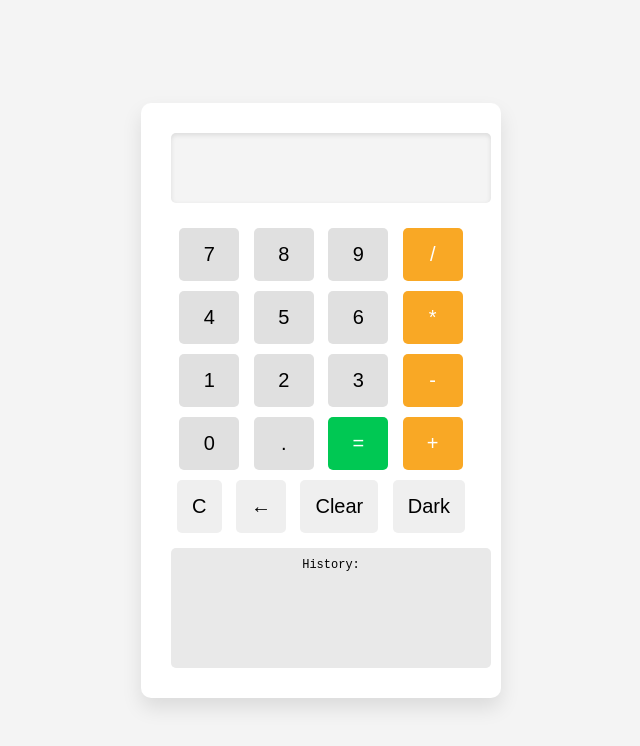
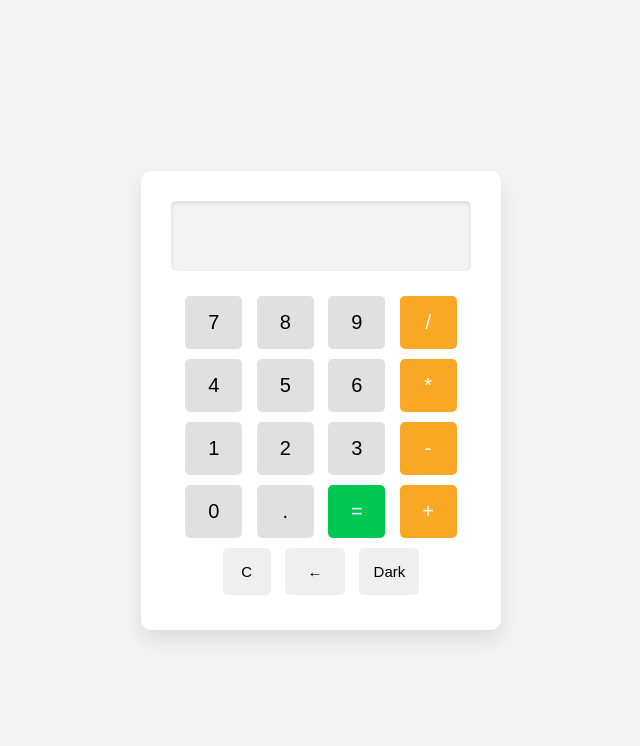
Before and after one commit to sanjaybhowmick/calculator, a plain HTML site: page index.html in a window 1280 px wide. Shown: the whole page, without its empty margins (319-959 px from the left). Drawn offline with Linux system fonts and the light colour scheme.

Commit message:
History box and clear button is set hidden

```diff
--- a/index.html
+++ b/index.html
@@ -36,11 +36,11 @@
             <button id="equals" class="btn">=</button>
             <button class="btn operator">+</button>
         </div>
-        <div>
-            <button id="clear">C</button>
-            <button id="backspace">←</button>
-            <button id="clear-history">Clear</button>
-            <button id="toggle-theme">Dark</button>
+        <div class="lastRow">
+            <button id="clear" class="cBtn">C</button>
+            <button id="backspace" class="arrowBtn">←</button>
+            <button id="clear-history" class="clearBtn">Clear</button>
+            <button id="toggle-theme" class="darkBtn">Dark</button>
         </div>
         <div class="history" id="history">History:</div>
     </div>
--- a/style.css
+++ b/style.css
@@ -9,12 +9,12 @@ body {
 }
 
 .calculator {
-    width: 300px;
     background-color: #fff;
+    max-width: 300px;
     padding: 30px;
+    text-align: center;
     border-radius: 10px;
     box-shadow: 0 10px 20px rgba(0, 0, 0, 0.1);
-    text-align: center;
 }
 
 .history {
@@ -25,6 +25,7 @@ body {
     background-color: #e9e9e9;
     border-radius: 5px;
     overflow-y: auto;
+    display: none;
     font-family: monospace;
     font-size: 12px;
 }
@@ -48,11 +49,11 @@ button {
 }
 
 input {
-    width: 100%;
+    width: 94%;
     height: 50px;
     font-size: 24px;
     text-align: right;
-    padding: 10px;
+    padding: 10px 3%;
     border: none;
     border-radius: 5px;
     background-color: #f4f4f4;
@@ -60,7 +61,7 @@ input {
 }
 
 button.btn {
-    width: 60px;
+    width: 19%;
     background-color: #e0e0e0;
 }
 
@@ -96,3 +97,32 @@ button#equals {
     background-color: #555;
     color: white;
 }
+
+.lastRow {
+    padding: 0px;
+}
+
+.lastRow .cBtn {
+    width: 16%;
+    padding: 15px;
+    font-size: 15px !important;
+}
+
+.lastRow .arrowBtn {
+    width: 20%;
+    padding: 15px;
+    font-size: 15px !important;
+}
+
+.lastRow .clearBtn {
+    width: 20%;
+    padding: 15px 8px;
+    font-size: 15px !important;
+    display: none;
+}
+
+.lastRow .darkBtn {
+    width: 20%;
+    padding: 15px 8px;
+    font-size: 15px !important;
+}
```
